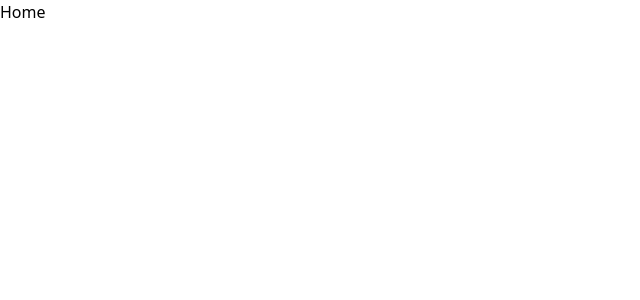
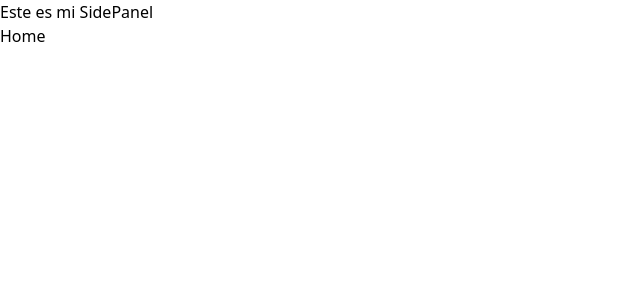
Before and after one commit to hackaton-2024-2/los-muchachones-upview, a React (Vite) app: page / in a window 1280 px wide. Shown: the top 300 px of the page, without its empty margins (0-640 px from the left). Built offline with nearby package versions, Linux system fonts and the light colour scheme.

Commit message:
Created side panel component

```diff
--- a/src/App.jsx
+++ b/src/App.jsx
@@ -3,8 +3,12 @@ import { BrowserRouter, Routes, Route } from 'react-router-dom';
 import { routes } from './utils/'
 
 import { Login, Calendar, Chats, Learning, Reports, PageNotFound, Home } from './pages';
-import { ProtectedRoute, UnprotectedRoute } from './components/'
+import { ProtectedRoute, UnprotectedRoute, SidePanel } from './components/'
+
 function App() {
+  const addSidePanelToComponent = (component) => <SidePanel>{component}</SidePanel>
+
+
   return <BrowserRouter>
     <Routes>
       <Route element={<UnprotectedRoute />}>
@@ -12,11 +16,11 @@ function App() {
       </Route>
 
       <Route element={<ProtectedRoute />}>
-        <Route exact path={routes.calendar.path} element={<Calendar />}></Route>
-        <Route exact path={routes.chats.path} element={<Chats />}></Route>
-        <Route exact path={routes.learning.path} element={<Learning />}></Route>
-        <Route exact path={routes.reports.path} element={<Reports />}></Route>
-        <Route exact path={routes.home.path} element={<Home />}></Route>
+        <Route exact path={routes.calendar.path} element={addSidePanelToComponent(<Calendar />)}></Route>
+        <Route exact path={routes.chats.path} element={addSidePanelToComponent(<Chats />)}></Route>
+        <Route exact path={routes.learning.path} element={addSidePanelToComponent(<Learning />)}></Route>
+        <Route exact path={routes.reports.path} element={addSidePanelToComponent(<Reports />)}></Route>
+        <Route exact path={routes.home.path} element={addSidePanelToComponent(<Home />)}></Route>
       </Route>
 
       <Route path='*' element={<PageNotFound />} />
--- a/src/components/index.js
+++ b/src/components/index.js
@@ -1,2 +1,3 @@
 export { default as ProtectedRoute } from './navigation/protectedRoute';
 export { default as UnprotectedRoute } from './navigation/unprotectedRoute';
+export { default as SidePanel } from './shared/sidePanel';
--- /dev/null
+++ b/src/components/shared/sidePanel.jsx
@@ -0,0 +1,12 @@
+import React from 'react'
+
+const SidePanel = ({ children }) => {
+  return (
+    <div className='w-[100vw] h-[100vh]'>
+      <div>Este es mi SidePanel</div>
+      {children}
+    </div>
+  )
+}
+
+export default SidePanel;
```
